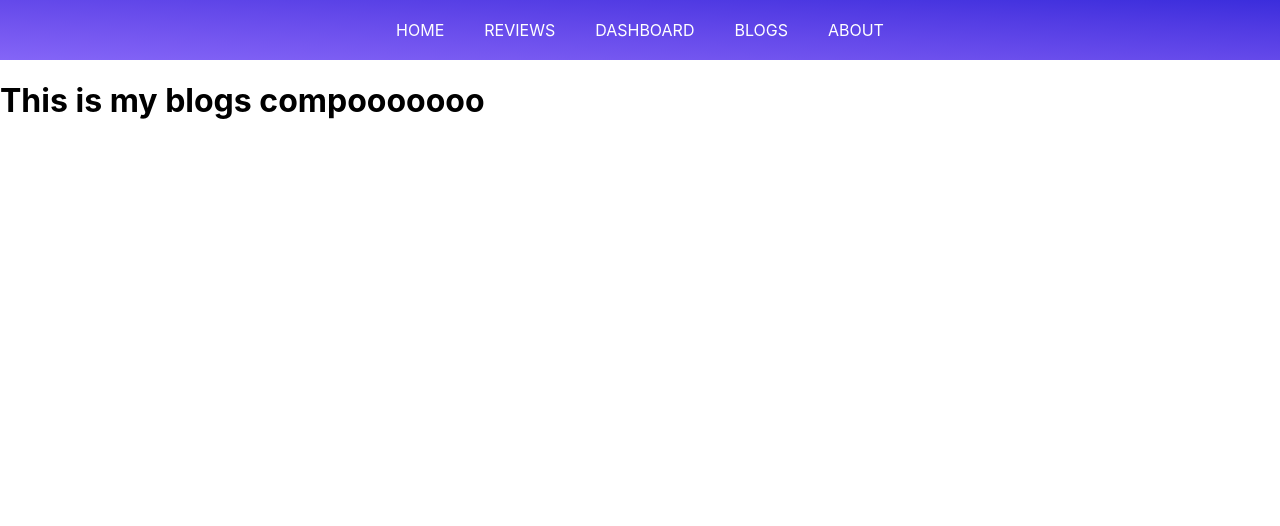
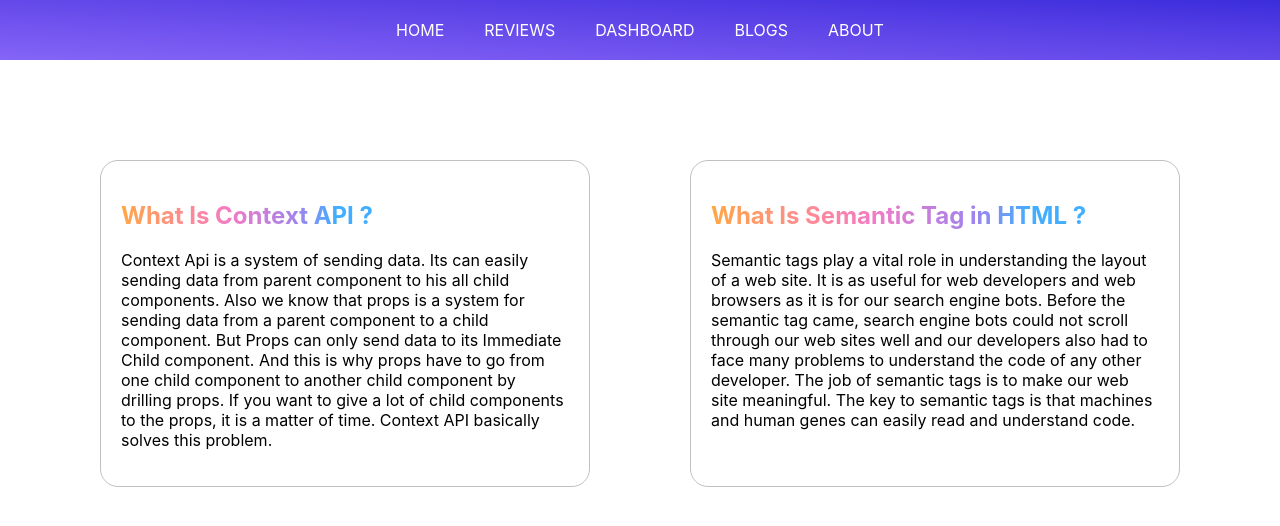
Before and after one commit to MagicManik/shoes-mania, a React (Create React App) app: page /blogs in a window 1280 px wide. Shown: the top 526 px of the page. Built offline with nearby package versions, Linux system fonts and the light colour scheme.

Commit message:
blogs componet done

```diff
--- a/src/components/Blogs/Blogs.css
+++ b/src/components/Blogs/Blogs.css
@@ -0,0 +1,13 @@
+.blog-container {
+    display: grid;
+    grid-template-columns: repeat(2, 1fr);
+    grid-gap: 100px;
+    margin: 100px;
+}
+
+.context-api,
+.semantic-tag {
+    border: 1px silver solid;
+    padding: 20px;
+    border-radius: 18px;
+}
--- a/src/components/Blogs/Blogs.js
+++ b/src/components/Blogs/Blogs.js
@@ -1,10 +1,20 @@
 import React from 'react';
+import './Blogs.css'
 
 const Blogs = () => {
     return (
-        <div>
-            <h1>This is my blogs compooooooo</h1>
-        </div>
+        <section className='blog-container'>
+
+            <div className='context-api'>
+                <h1><span className='gradient-text'>What Is Context API ?</span></h1>
+                <p>Context Api is a system of sending data. Its can easily sending data from parent component to his all child components. Also we know that props is a system for sending data from a parent component to a child component. But Props can only send data to its Immediate Child component. And this is why props have to go from one child component to another child component by drilling props. If you want to give a lot of child components to the props, it is a matter of time. Context API basically solves this problem.</p>
+            </div>
+
+            <div className='semantic-tag'>
+                <h1><span className='gradient-text'>What Is Semantic Tag in HTML ?</span></h1>
+                <p>Semantic tags play a vital role in understanding the layout of a web site. It is as useful for web developers and web browsers as it is for our search engine bots. Before the semantic tag came, search engine bots could not scroll through our web sites well and our developers also had to face many problems to understand the code of any other developer. The job of semantic tags is to make our web site meaningful. The key to semantic tags is that machines and human genes can easily read and understand code.</p>
+            </div>
+        </section>
     );
 };
 
```
